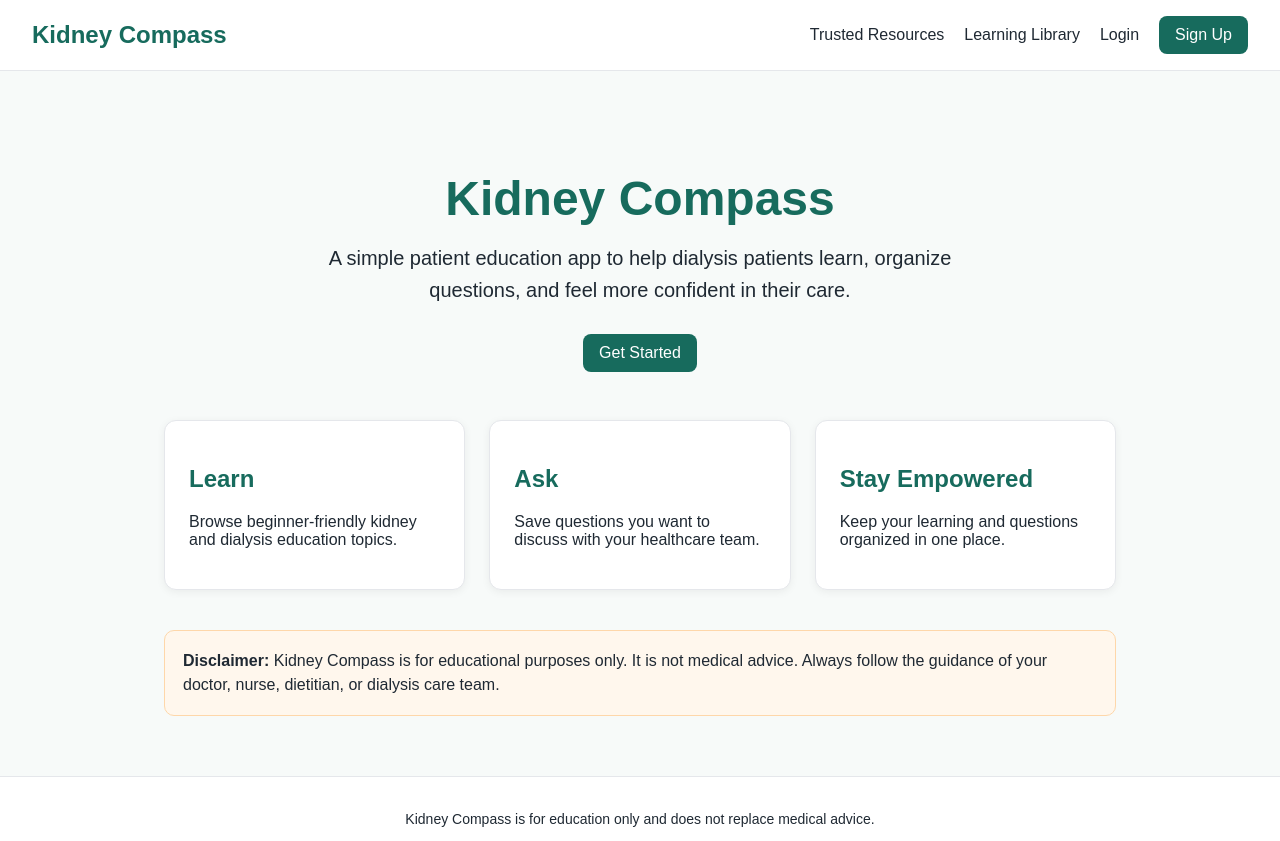
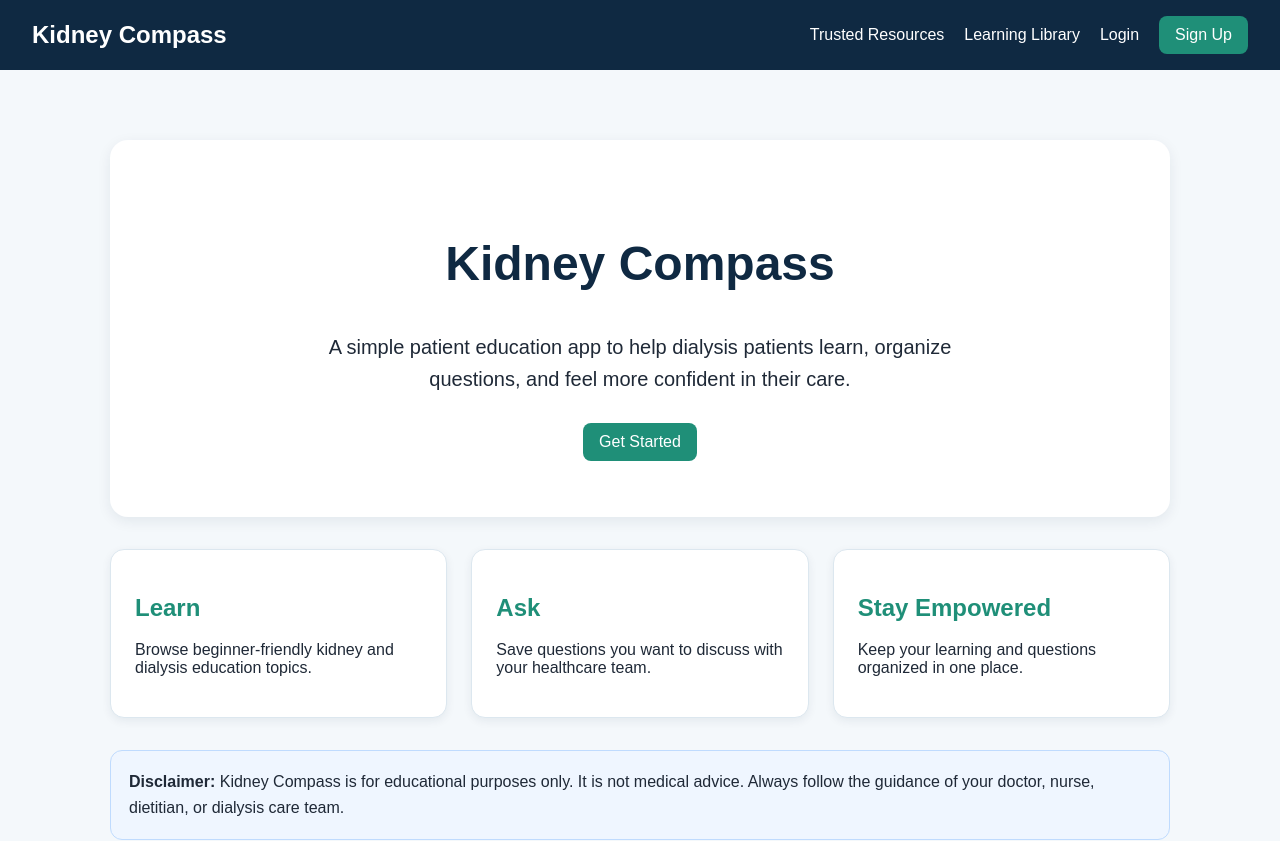
Before and after one commit to cbolze91/kidney-compass, a React app in the folder frontend/: page / in a window 1280 px wide. Shown: the top 841 px of the page. Built offline with nearby package versions, Linux system fonts and the light colour scheme; the HTML template or start-up script is replaced by a standard one.

Commit message:
Polish app styling and layout

```diff
--- a/frontend/src/index.css
+++ b/frontend/src/index.css
@@ -5,8 +5,8 @@
 body {
   margin: 0;
   font-family: Arial, sans-serif;
-  background: #f7faf9;
-  color: #1f2933;
+  background: #f4f8fb;
+  color: #1f2937;
 }
 
 a {
@@ -18,19 +18,21 @@ main {
   min-height: 80vh;
 }
 
+/* Navbar */
+
 .navbar {
   display: flex;
   justify-content: space-between;
   align-items: center;
   padding: 16px 32px;
-  background: white;
-  border-bottom: 1px solid #e5e7eb;
+  background: #0f2942;
+  color: white;
 }
 
 .logo {
   font-size: 24px;
   font-weight: bold;
-  color: #176b5d;
+  color: white;
 }
 
 .nav-links {
@@ -39,21 +41,23 @@ main {
   align-items: center;
 }
 
+.nav-links a {
+  color: white;
+}
+
 .nav-button,
 .primary-button {
-  background: #176b5d;
+  background: #1f8f78;
   color: white;
   padding: 10px 16px;
   border-radius: 8px;
   border: none;
   cursor: pointer;
-  text-decoration: none;
   font-size: 16px;
   font-family: inherit;
   display: inline-flex;
   align-items: center;
   justify-content: center;
-  transition: opacity 0.2s ease;
 }
 
 .nav-button:hover,
@@ -61,277 +65,12 @@ main {
   opacity: 0.9;
 }
 
-.home-page {
-  max-width: 1000px;
-  margin: 0 auto;
-  padding: 60px 24px;
-}
-
-.hero {
-  text-align: center;
-  margin-bottom: 48px;
-}
-
-.hero h1 {
-  font-size: 48px;
-  margin-bottom: 16px;
-  color: #176b5d;
-}
-
-.hero p {
-  font-size: 20px;
-  max-width: 700px;
-  margin: 0 auto 28px;
-  line-height: 1.6;
-}
-
-.feature-cards {
-  display: grid;
-  grid-template-columns: repeat(3, 1fr);
-  gap: 24px;
-  margin-bottom: 40px;
-}
-
-.card {
-  background: white;
-  padding: 24px;
-  border-radius: 12px;
-  border: 1px solid #e5e7eb;
-  box-shadow: 0 2px 8px rgba(0, 0, 0, 0.06);
-}
-
-.card h2 {
-  color: #176b5d;
-}
-
-.disclaimer {
-  background: #fff7ed;
-  border: 1px solid #fed7aa;
-  padding: 18px;
-  border-radius: 10px;
-  line-height: 1.5;
-}
-
-.footer {
-  text-align: center;
-  padding: 20px;
-  background: white;
-  border-top: 1px solid #e5e7eb;
-  font-size: 14px;
-}
-
-.form-page {
-  max-width: 420px;
-  margin: 60px auto;
-  padding: 32px;
-  background: white;
-  border: 1px solid #e5e7eb;
-  border-radius: 14px;
-  box-shadow: 0 2px 10px rgba(0, 0, 0, 0.06);
-}
-
-.form-page h1 {
-  text-align: center;
-  color: #176b5d;
-  margin-bottom: 24px;
-}
-
-.form-page form {
-  display: flex;
-  flex-direction: column;
-  gap: 14px;
-}
-
-.form-page input {
-  padding: 12px;
-  border: 1px solid #d1d5db;
-  border-radius: 8px;
-  font-size: 16px;
-}
-
-.form-page button {
-  background: #176b5d;
-  color: white;
-  border: none;
-  padding: 12px;
-  border-radius: 8px;
-  font-size: 16px;
-  cursor: pointer;
-}
-
-.form-page button:hover {
-  opacity: 0.9;
-}
-
-.form-page p {
-  text-align: center;
-  margin-top: 18px;
-}
-
-.form-page a {
-  color: #176b5d;
-  font-weight: bold;
-}
-
-.library-page {
-  max-width: 1100px;
-  margin: 50px auto;
-  padding: 20px;
-}
-
-.library-page h1 {
-  text-align: center;
-  color: #176b5d;
-  margin-bottom: 40px;
-}
-
-.topic-grid {
-  display: grid;
-  grid-template-columns: repeat(auto-fit, minmax(280px, 1fr));
-  gap: 24px;
-}
-
-.topic-card {
-  background: white;
-  padding: 24px;
-  border-radius: 12px;
-  border: 1px solid #e5e7eb;
-  box-shadow: 0 2px 8px rgba(0, 0, 0, .06);
-}
-
-.topic-card h2 {
-  color: #176b5d;
-}
-
-.topic-card .category {
-  font-size: .9rem;
-  font-weight: bold;
-  color: #555;
-}
-
-.topic-card a {
-  display: inline-block;
-  margin-top: 16px;
-  color: #176b5d;
-  font-weight: bold;
-}
-
-.empty-state {
-  max-width: 700px;
-  margin: 60px auto;
-  padding: 40px;
-  text-align: center;
-  background: white;
-  border: 1px solid #e5e7eb;
-  border-radius: 12px;
-  box-shadow: 0 2px 8px rgba(0, 0, 0, 0.06);
-}
-
-.empty-state h2 {
-  color: #176b5d;
-  margin-bottom: 16px;
-}
-
-.empty-state p {
-  color: #555;
-  line-height: 1.6;
-}
-
-.topic-detail-page {
-  max-width: 850px;
-  margin: 50px auto;
-  padding: 30px;
-}
-
-.topic-category {
-  color: #176b5d;
-  font-weight: bold;
-  text-transform: uppercase;
-  margin-bottom: 10px;
-}
-
-.topic-detail-page h1 {
-  color: #176b5d;
-  margin-bottom: 20px;
-}
-
-.topic-summary {
-  font-size: 18px;
-  line-height: 1.7;
-  background: #eef8f6;
-  padding: 20px;
-  border-radius: 10px;
-  margin-bottom: 30px;
-}
-
-.topic-body {
-  line-height: 1.8;
-  white-space: pre-wrap;
-  margin-bottom: 30px;
-}
-
-.topic-source {
-  margin-bottom: 12px;
-}
-
-.source-link {
-  color: #176b5d;
-  font-weight: bold;
-}
-
-.topic-buttons {
-  margin-top: 40px;
-  display: flex;
-  gap: 20px;
-}
-
 .secondary-button {
   padding: 10px 18px;
-  border: 1px solid #176b5d;
+  border: 1px solid #1f8f78;
   border-radius: 8px;
-  color: #176b5d;
-}
-
-.questions-page {
-  max-width: 900px;
-  margin: 50px auto;
-  padding: 20px;
-}
-
-.page-header {
-  display: flex;
-  justify-content: space-between;
-  align-items: center;
-  margin-bottom: 32px;
-}
-
-.page-header h1 {
-  color: #176b5d;
-}
-
-.question-list {
-  display: flex;
-  flex-direction: column;
-  gap: 20px;
-}
-
-.question-card {
+  color: #1f8f78;
   background: white;
-  padding: 24px;
-  border-radius: 12px;
-  border: 1px solid #e5e7eb;
-  box-shadow: 0 2px 8px rgba(0, 0, 0, 0.06);
-}
-
-.question-card h2 {
-  color: #176b5d;
-  margin-top: 0;
-}
-
-.question-actions {
-  display: flex;
-  gap: 12px;
-  margin-top: 20px;
 }
 
 .delete-button {
@@ -343,19 +82,117 @@ main {
   cursor: pointer;
 }
 
-.delete-button:hover {
-  opacity: 0.9;
+/* Layout */
+
+.home-page,
+.library-page,
+.questions-page,
+.resources-page,
+.topic-detail-page {
+  max-width: 1100px;
+  margin: 50px auto;
+  padding: 20px;
 }
 
-.form-page label {
-  font-weight: bold;
-  color: #374151;
+.hero {
+  text-align: center;
+  background: white;
+  padding: 56px 32px;
+  border-radius: 18px;
+  box-shadow: 0 4px 14px rgba(15, 41, 66, 0.08);
 }
 
+.hero h1,
+.library-page h1,
+.questions-page h1,
+.resources-page h1,
+.topic-detail-page h1 {
+  color: #0f2942;
+}
+
+.hero h1 {
+  font-size: 48px;
+}
+
+.hero p {
+  font-size: 20px;
+  max-width: 700px;
+  margin: 0 auto 28px;
+  line-height: 1.6;
+}
+
+/* Cards */
+
+.feature-cards,
+.topic-grid,
+.resources-grid {
+  display: grid;
+  grid-template-columns: repeat(auto-fit, minmax(260px, 1fr));
+  gap: 24px;
+  margin-top: 32px;
+}
+
+.card,
+.topic-card,
+.question-card,
+.resource-card,
+.empty-state,
+.form-page {
+  background: white;
+  padding: 24px;
+  border-radius: 14px;
+  border: 1px solid #dce7ef;
+  box-shadow: 0 3px 10px rgba(15, 41, 66, 0.07);
+}
+
+.card h2,
+.topic-card h2,
+.question-card h2,
+.resource-card h2,
+.empty-state h2 {
+  color: #1f8f78;
+}
+
+.topic-card a,
+.resource-card a,
+.form-page a,
+.source-link {
+  color: #1f8f78;
+  font-weight: bold;
+}
+
+/* Headers */
+
+.page-header {
+  display: flex;
+  justify-content: space-between;
+  align-items: center;
+  margin-bottom: 32px;
+}
+
+/* Forms */
+
+.form-page {
+  max-width: 460px;
+  margin: 60px auto;
+}
+
+.form-page h1 {
+  text-align: center;
+  color: #0f2942;
+}
+
+.form-page form {
+  display: flex;
+  flex-direction: column;
+  gap: 14px;
+}
+
+.form-page input,
 .form-page select,
 .form-page textarea {
   padding: 12px;
-  border: 1px solid #d1d5db;
+  border: 1px solid #cbd5e1;
   border-radius: 8px;
   font-size: 16px;
   font-family: inherit;
@@ -366,43 +203,90 @@ main {
   resize: vertical;
 }
 
-.resources-page {
-  max-width: 1000px;
-  margin: 50px auto;
-  padding: 20px;
+.form-page label {
+  font-weight: bold;
+  color: #334155;
 }
 
-.resources-page h1 {
-  color: #176b5d;
-  text-align: center;
+.form-page button {
+  background: #1f8f78;
+  color: white;
+  border: none;
+  padding: 12px;
+  border-radius: 8px;
+  cursor: pointer;
+  font-size: 16px;
 }
 
-.resources-intro {
-  max-width: 700px;
-  margin: 0 auto 32px;
-  text-align: center;
+/* Topic detail */
+
+.topic-summary {
+  font-size: 18px;
+  line-height: 1.7;
+  background: #e8f5f2;
+  padding: 20px;
+  border-radius: 10px;
+}
+
+.topic-body {
+  line-height: 1.8;
+  white-space: pre-wrap;
+  margin-bottom: 30px;
+}
+
+.topic-category {
+  color: #1f8f78;
+  font-weight: bold;
+  text-transform: uppercase;
+}
+
+.topic-buttons,
+.question-actions {
+  display: flex;
+  gap: 12px;
+  flex-wrap: wrap;
+  margin-top: 24px;
+}
+
+/* Disclaimer/Footer */
+
+.disclaimer {
+  background: #eff6ff;
+  border: 1px solid #bfdbfe;
+  padding: 18px;
+  border-radius: 12px;
+  margin-top: 32px;
   line-height: 1.6;
 }
 
-.resources-grid {
-  display: grid;
-  grid-template-columns: repeat(auto-fit, minmax(260px, 1fr));
-  gap: 24px;
+.footer {
+  text-align: center;
+  padding: 20px;
+  background: #0f2942;
+  color: white;
+  font-size: 14px;
 }
 
-.resource-card {
-  background: white;
-  padding: 24px;
-  border: 1px solid #e5e7eb;
-  border-radius: 12px;
-  box-shadow: 0 2px 8px rgba(0, 0, 0, .06);
+/* Mobile */
+
+@media (max-width: 700px) {
+  .navbar {
+    flex-direction: column;
+    gap: 16px;
+  }
+
+  .nav-links {
+    flex-direction: column;
+    gap: 12px;
+  }
+
+  .hero h1 {
+    font-size: 36px;
+  }
+
+  .page-header {
+    flex-direction: column;
+    gap: 16px;
+    align-items: flex-start;
+  }
 }
-
-.resource-card h2 {
-  color: #176b5d;
-}
-
-.resource-card a {
-  color: #176b5d;
-  font-weight: bold;
-}
```
